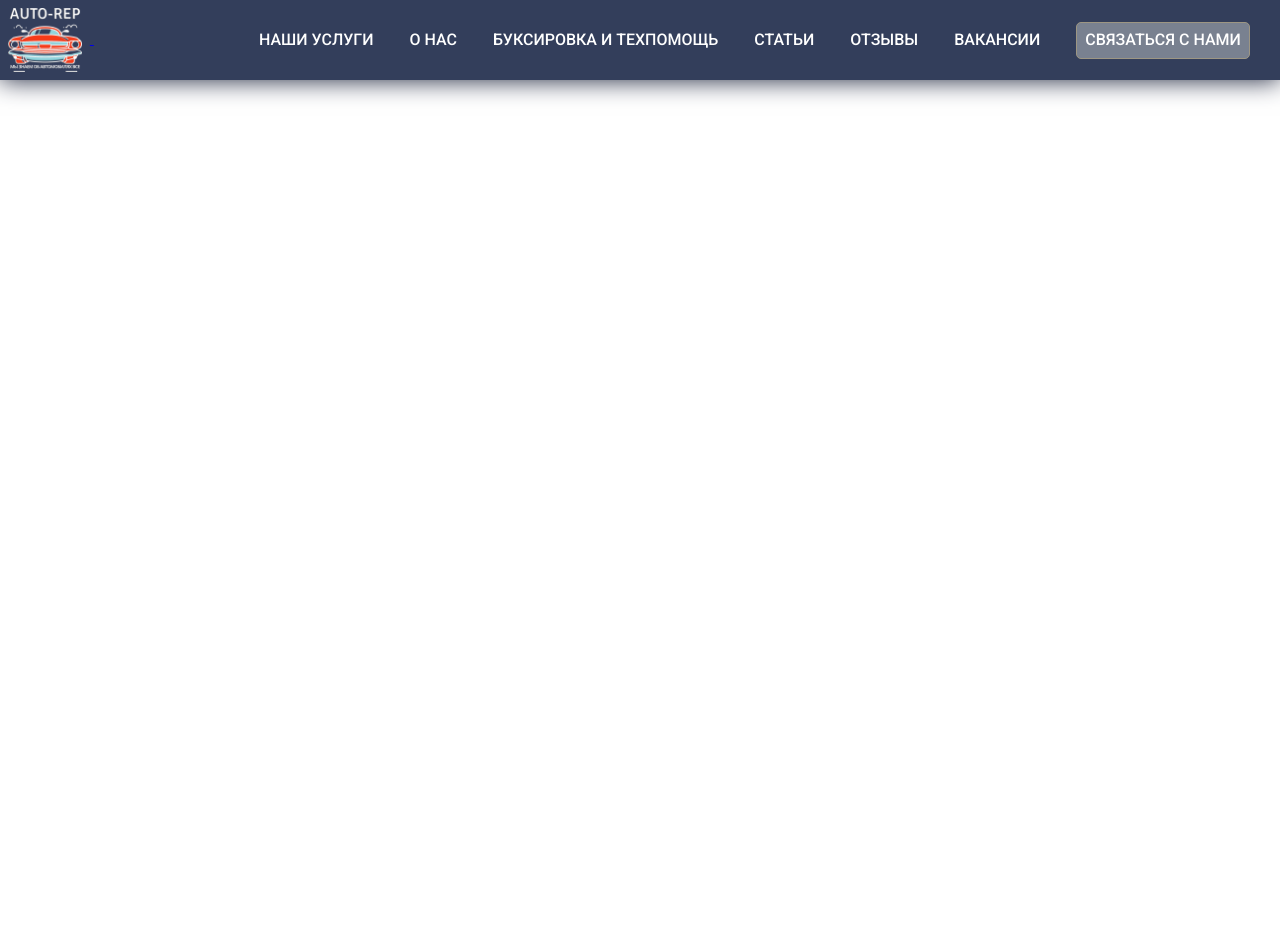
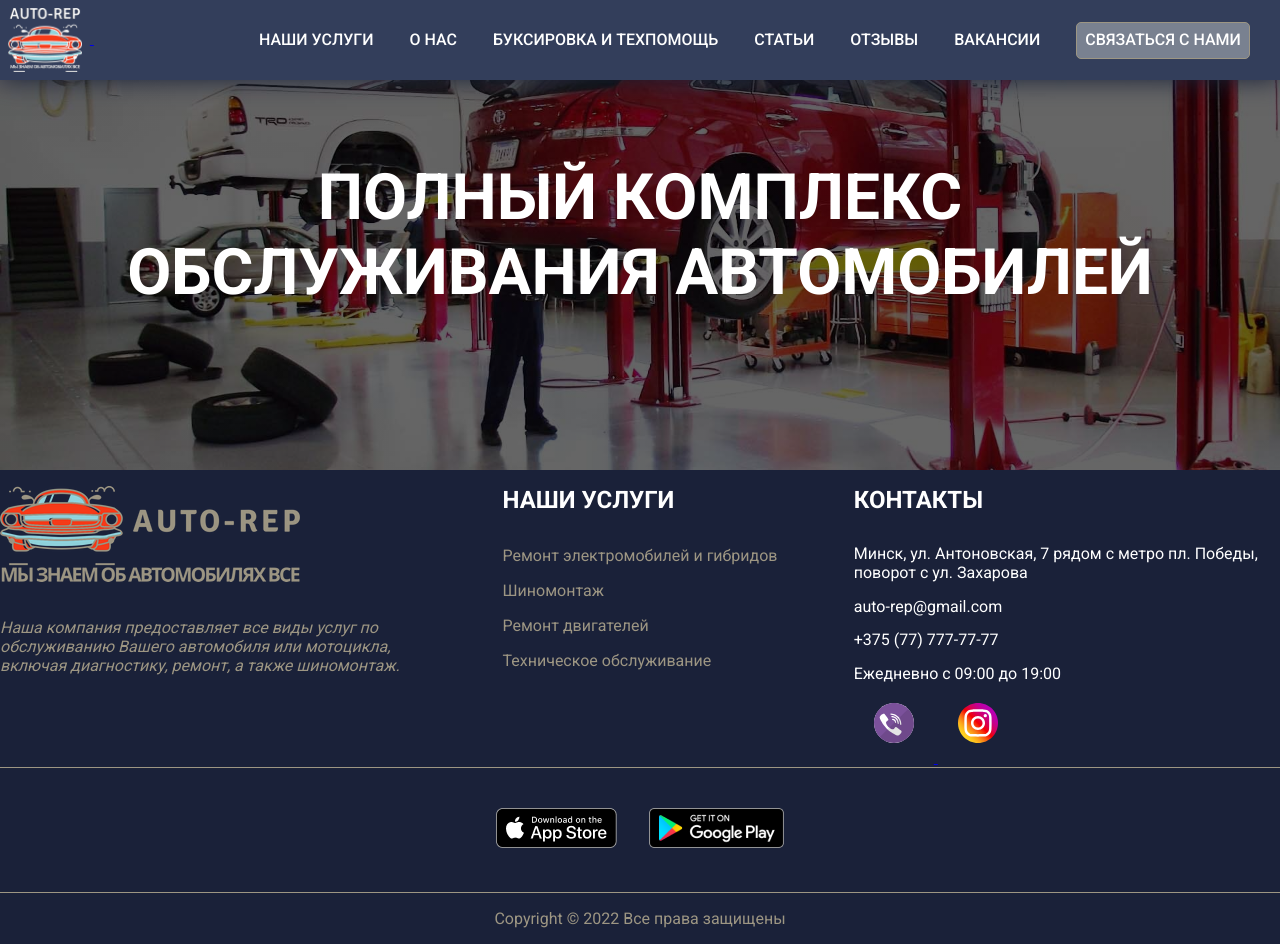
Before and after one commit to kladweb/auto-rep-kladkevich, a plain HTML site: page index.html in a window 1280 px wide. Before the commit the page ends 800 px from the top, so only its background shows below. Drawn offline with Linux system fonts and the light colour scheme.

Commit message:
feat: add content in footer

```diff
--- /dev/null
+++ b/css/main.css
@@ -0,0 +1,23 @@
+main {
+  font-family: 'Roboto', sans-serif;
+}
+
+#company-overview {
+  text-align: center;
+  background-image: linear-gradient( rgba(0, 0, 0, 0.6), rgba(0, 0, 0, 0.6) ), url(../img/inside_02.jpg);
+  background-repeat: no-repeat;
+  background-position: center center;
+  background-attachment: fixed;
+  -webkit-background-size: cover;
+  -moz-background-size: cover;
+  -o-background-size: cover;
+  background-size: cover;
+}
+
+.section-intro {
+  font-size: 4rem;
+  font-weight: 600;
+  color: #FFF;
+  text-transform: uppercase;
+  padding: 10rem 0 10rem;
+}
--- a/css/shared.css
+++ b/css/shared.css
@@ -3,20 +3,23 @@
 * {
   margin: 0;
   padding: 0;
+  font-family: 'Roboto', sans-serif;
 }
+
 .content {
   max-width: 100rem;
   margin: 0 auto;
 }
 
 .main-header {
-  font-family: 'Roboto', sans-serif;
   /*background-color: #1a2139;*/
   background-color: #333e5b;
   /*background-color: #798190;*/
   /*background-color: #9d9683;*/
   /*background-color: #f73a18;*/
   box-shadow: 0 0 1.5rem 0 #1a2139;
+  position: fixed;
+  width: 100%;
 }
 
 .main-header__brand > img {
@@ -24,9 +27,6 @@
   margin: 0.5rem;
   display: inline-block;
   vertical-align: middle;
-}
-
-.main-header__brand {
 }
 
 .main-nav {
@@ -62,3 +62,80 @@
   border: 1px solid #9d9683;
   border-radius: 5px;
 }
+
+.main-footer {
+  background-color: #1a2139;
+  text-align: left;
+}
+
+.block_logo img {
+  padding: 1rem 1rem 1rem 0;
+}
+
+.block_logo p {
+  color: #9d9683;
+  font-style: italic;
+  padding: 1rem 1rem 1rem 0;
+}
+
+.block_logo,
+.footer_block,
+.footer_contacts {
+  max-width: 33.3%;
+}
+
+.footer_block h2,
+.footer_contacts h2 {
+  color: #FFF;
+  text-transform: uppercase;
+  padding: 1rem 0 1rem;
+}
+
+.footer_block li {
+  color: #9d9683;
+  padding-top: 1rem;
+}
+
+/*.footer_block li::before {
+  content: " ";
+}*/
+
+
+.footer_contacts li {
+  color: #FFF;
+  padding-top: 0.9rem;
+}
+
+.main-footer ul {
+  list-style: none;
+}
+
+.social-img {
+  width: 5rem;
+}
+
+
+.flex-footer {
+  display: flex;
+  justify-content: space-between;
+}
+
+.footer-market {
+  display: flex;
+  justify-content: center;
+  border-top: 1px solid #9d9683;
+  border-bottom: 1px solid #9d9683;
+}
+
+.footer-market .market-img {
+  margin: 2.5rem 1rem 2.5rem 1rem;
+}
+
+.footer-copyright {
+  color: #9d9683;
+  text-align: center;
+}
+
+.footer-copyright p {
+  padding: 1rem 0 1rem;
+}
--- a/index.html
+++ b/index.html
@@ -7,7 +7,7 @@
     <title>AUTO-REP</title>
     <link rel="shortcut icon" href="img/autorep.ico">
     <link rel="stylesheet" href="css/shared.css">
-    <!--    <link rel="stylesheet" href="css/main.css">-->
+    <link rel="stylesheet" href="css/main.css">
   </head>
   <body>
     <header class="main-header">
@@ -42,5 +42,60 @@
         </nav>
       </div>
     </header>
+    <main>
+      <section id="company-overview">
+        <div class="content">
+          <h1 class="section-intro">Полный комплекс<br>обслуживания автомобилей</h1>
+        </div>
+      </section>
+    </main>
   </body>
+  <footer class="main-footer">
+    <div class="content">
+      <div class="flex-footer">
+        <div class="block_logo">
+          <a href="index.html" class="main-footer__brand">
+            <img src="img/AUTO-REP_gr_w.png" alt="AUTO-REP">
+          </a>
+          <p>Наша компания предоставляет все виды услуг по обслуживанию Вашего автомобиля или мотоцикла, включая
+            диагностику, ремонт, а также шиномонтаж.</p>
+        </div>
+        <div class="footer_block">
+          <h2>Наши услуги</h2>
+          <ul class="footer_menu_list">
+            <li>Ремонт электромобилей и гибридов</li>
+            <li>Шиномонтаж</li>
+            <li>Ремонт двигателей</li>
+            <li>Техническое обслуживание</li>
+          </ul>
+        </div>
+        <div class="footer_contacts">
+          <h2>Контакты</h2>
+          <ul class="footer_menu_list">
+            <li>Минск, ул. Антоновская, 7 рядом с метро пл. Победы, поворот с ул. Захарова</li>
+            <li>auto-rep@gmail.com</li>
+            <li>+375 (77) 777-77-77</li>
+            <li>Ежедневно с 09:00 до 19:00</li>
+          </ul>
+          <a href="#" class="viber">
+            <img class="social-img" src="img/viber_01.svg" alt="viber">
+          </a>
+          <a href="#" class="twitter">
+            <img class="social-img" src="img/instagram_01.svg" alt="instagram">
+          </a>
+        </div>
+      </div>
+      <div class="footer-market">
+        <a href="#" class="market-icon">
+          <img class="market-img" src="img/App_Store.png" alt="appstore">
+        </a>
+        <a href="#" class="market-icon">
+          <img class="market-img" src="img/googleplay.png" alt="googleplay">
+        </a>
+      </div>
+      <div class="footer-copyright">
+        <p>Copyright © 2022 Все права защищены</p>
+      </div>
+    </div>
+  </footer>
 </html>
```
Also changed, not shown: img/AUTO-REP_gr_w.png (added), img/AUTO-REP_white_w.png (added), img/App_Store.png (added), img/googleplay.png (added), img/inside_01.jpg (added), img/inside_02.jpg (added), img/instagram_01.svg (added), img/viber_01.svg (added).
